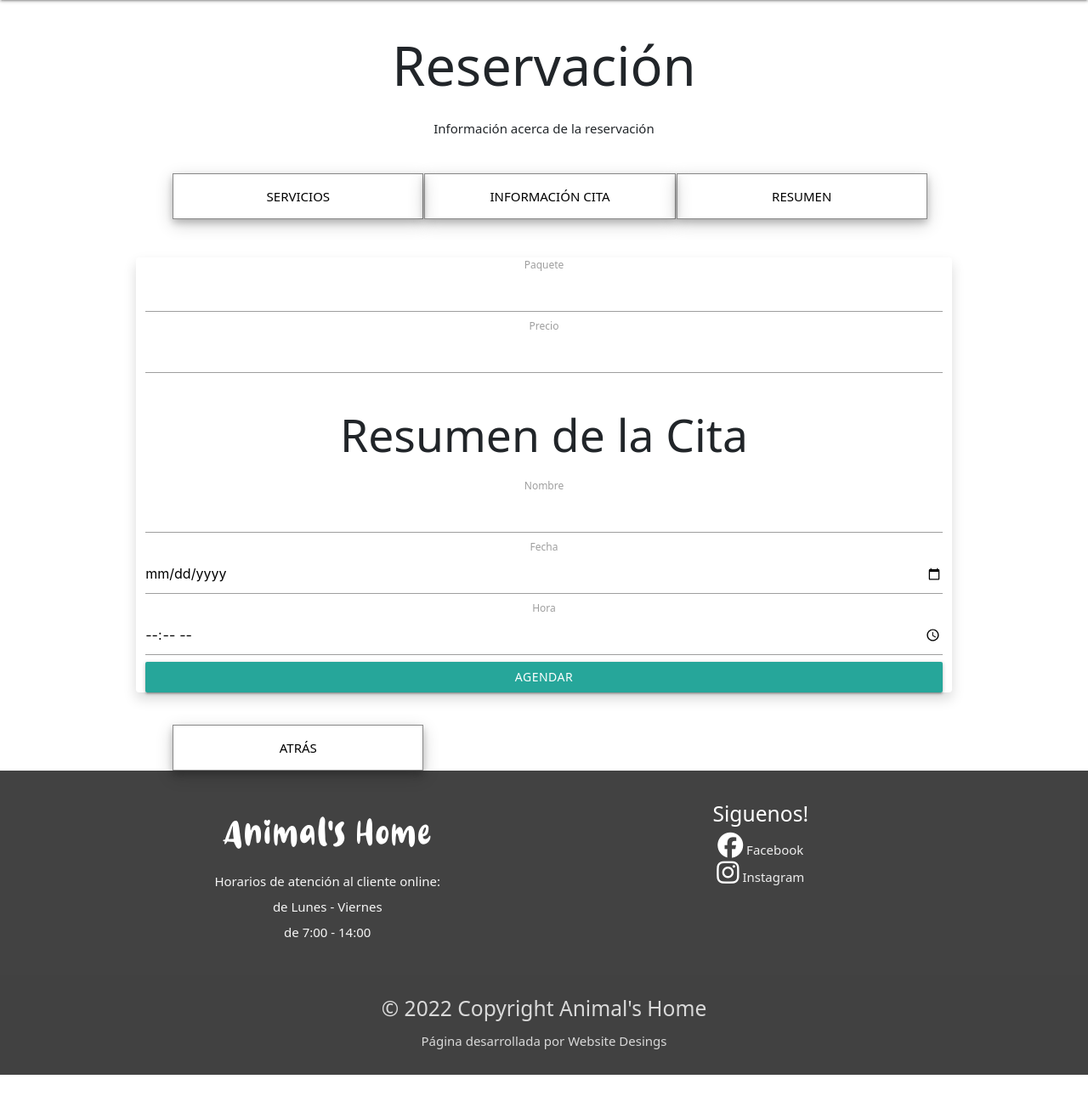
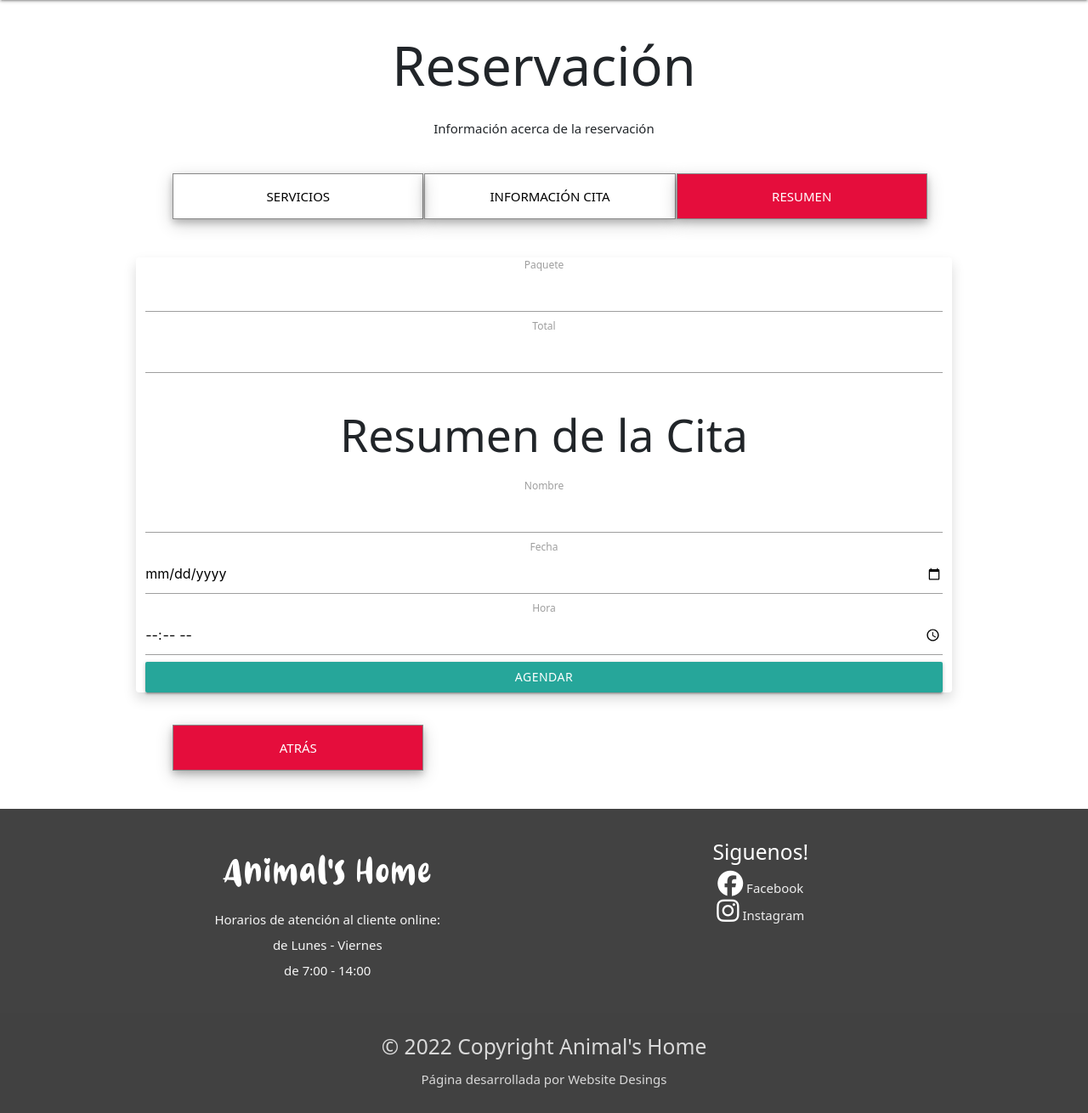
Before and after one commit to DeJesusMartinezArturo/E1-AnimalsHome, a PHP site: page /url/components/resumen.php in a window 1280 px wide. Shown: the part 64-1374 px from the top of the page at 85% size. Before the commit the page ends 1329 px from the top, so only its background shows below. Run offline with PHP 8.4, Linux system fonts and the light colour scheme; some libraries are stand-ins or nearby versions.

Commit message:
actualizacion servicios

```diff
--- a/assets/css/style.css
+++ b/assets/css/style.css
@@ -109,11 +109,23 @@ footer.page-footer {
   }
 }
 
-.boton{
+.boton-ser{
   text-align: center;
   text-transform: uppercase;
     padding-bottom: 1rem;
   color: black;
+  font-size: 1rem;
+  width: 105%;
+  border:1px solid #888888;
+box-shadow: 0 4px 8px 0 rgba(0, 0, 0, 0.2), 0 6px 20px 0 rgba(0, 0, 0, 0.19);
+padding-top: 1rem;
+}
+.boton{
+  background-color: #E50D3C;
+  text-align: center;
+  text-transform: uppercase;
+    padding-bottom: 1rem;
+  color: white;
   font-size: 1rem;
   width: 105%;
   border:1px solid #888888;
@@ -150,3 +162,14 @@ box-shadow: 0 4px 8px 0 rgba(0, 0, 0, 0.2), 0 6px 20px 0 rgba(0, 0, 0, 0.19);
       column-gap: 1rem;
   }
 }
+.b-on{
+
+  text-align: center;
+  text-transform: uppercase;
+    padding-bottom: 1rem;
+  color: black;
+  font-size: 1rem;
+padding-top: 1rem;
+width: 100%;
+background-color: #E50D3C;
+}
--- a/components/resumen.php
+++ b/components/resumen.php
@@ -26,10 +26,10 @@
     <!-- Navegacin-->
     <div class="servicios container px-lg-  pt-4 btn-group" role="group" aria-label="">
       <input type="checkbox" class="btn-check" id="btncheck1">
-      <a class="boton btn-outline-danger" for="btncheck1" href="reservacion.php">Servicios</a></span>
+      <a class="boton-ser btn-outline-danger" for="btncheck1" href="reservacion.php">Servicios</a></span>
 
       <input type="checkbox" class="btn-check" id="btncheck2" autocomplete="off">
-      <a class="boton btn-outline-danger" for="btncheck2" href="informacion.php">Información Cita</a></span>
+      <a class="boton-ser btn-outline-danger" for="btncheck2" href="informacion.php">Información Cita</a></span>
 
       <input type="checkbox" class="btn-check" id="btncheck3" autocomplete="off">
       <a class="boton btn-outline-danger" for="btncheck3" href="resumen.php">Resumen</a></span>
@@ -43,7 +43,7 @@
         <form class="formulario-resumen">
           <label for="">Paquete</label>
           <input type="text">
-          <label for="">Precio</label>
+          <label for="">Total</label>
           <input type="text">
         </form>
 
@@ -68,7 +68,7 @@
 
     </div>
 
-    <div class="servicios container px-lg-6  pt-4 btn-group" role="group">
+    <div class=" servicios container px-lg-6  pt-4 btn-group" role="group">
       <input type="checkbox" class="btn-check" id="btncheck10" autocomplete="off">
       <a class="boton btn-outline-danger" for="btncheck1" href="reservacion.php">Atrás</a></span>
 
@@ -76,9 +76,11 @@
 
     </div>
 
-    <?php
-    //Includes es el directorio donde estaría header.php. Puedes darle el nombre que quieras
-    include("../layouts/footer.php");
-    ?>
+    <!-- Footer-->
+    <footer class="pt-5">
+      <?php
+      include '../layouts/footer.php';
+      ?>
+    </footer>
 
 </body>
```
Also changed, not shown: components/informacion.php (+8 -10 lines), components/reservacion.php (+7 -6 lines).
